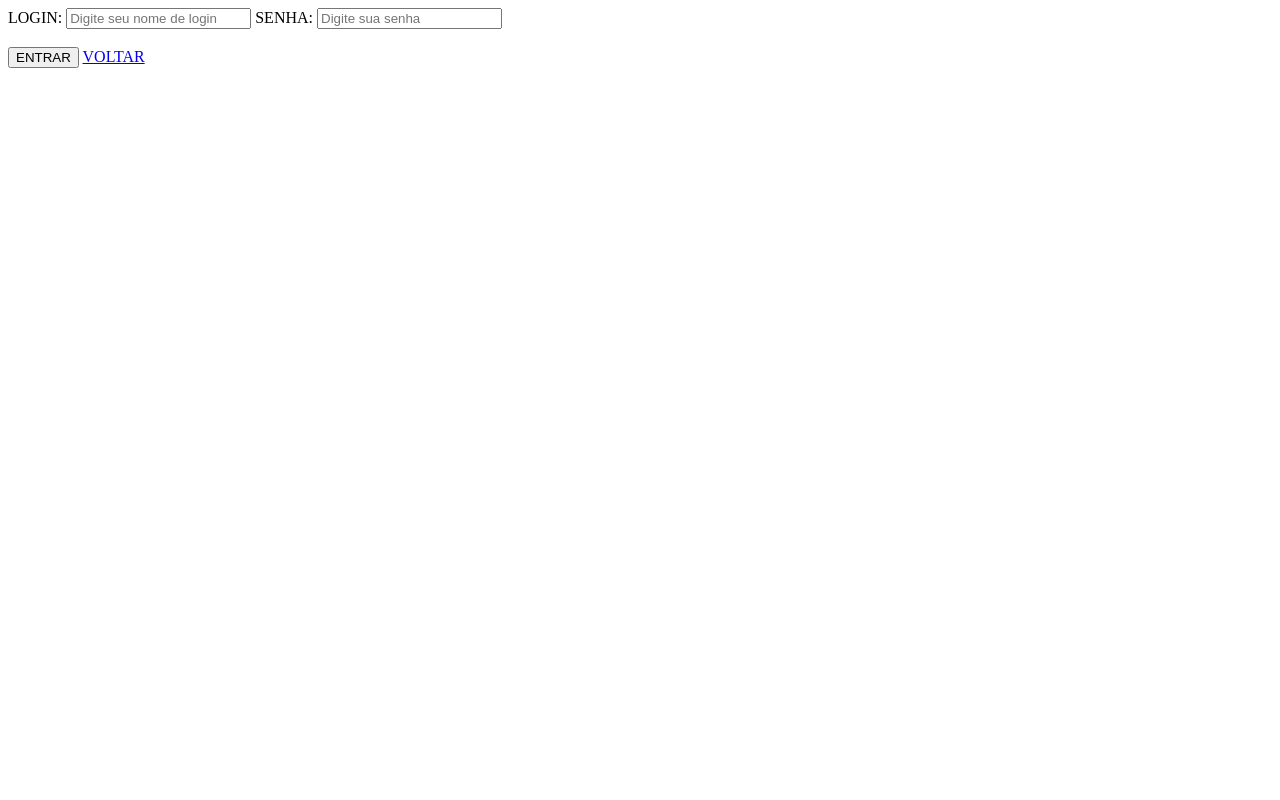
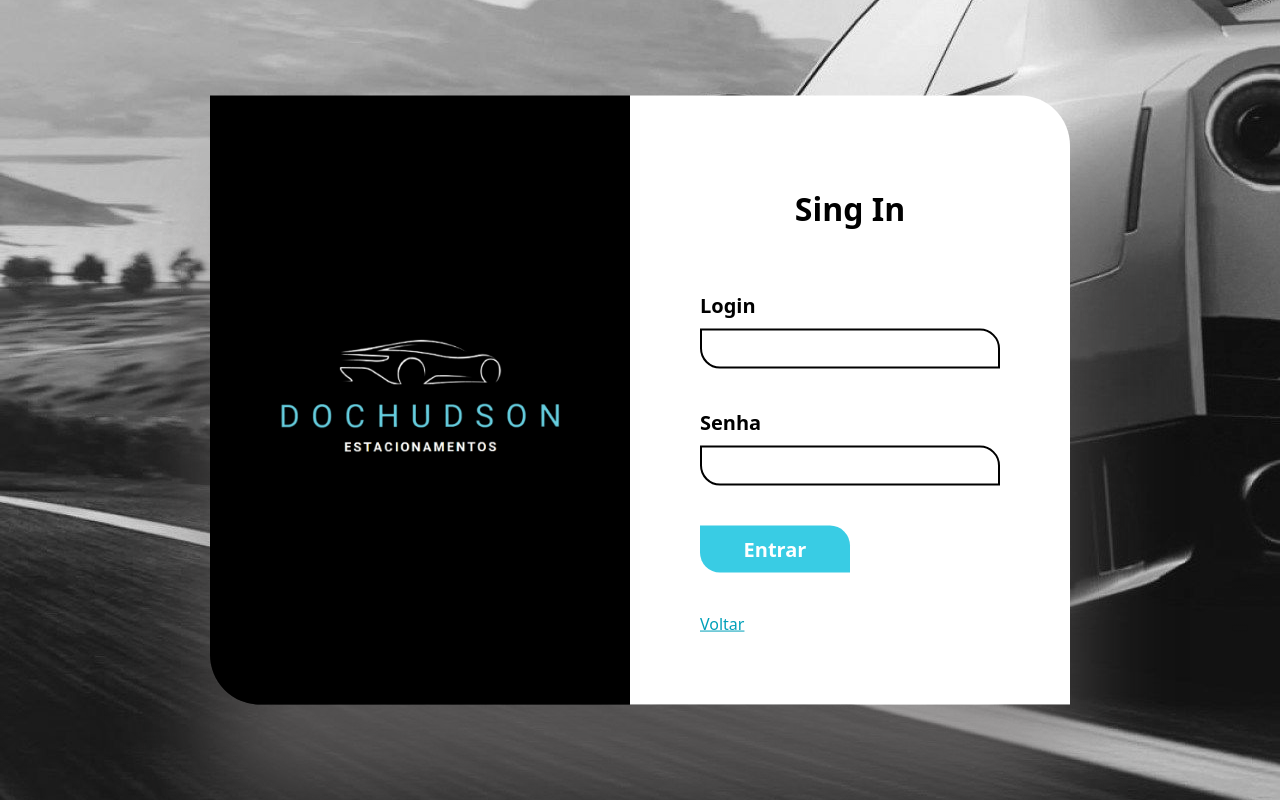
Before and after one commit to MayckL2/Projeto-Sergio, a PHP site: page /Frontend/BackendPages/login.php in a window 1280 px wide. Run offline with PHP 8.4, Linux system fonts and the light colour scheme.

Commit message:
Adicionando o css do login

```diff
--- /dev/null
+++ b/Frontend/BackendPages/cssBack/login.css
@@ -0,0 +1,125 @@
+*{
+    font-family: system-ui, -apple-system, BlinkMacSystemFont, 'Segoe UI', Roboto, Oxygen, Ubuntu, Cantarell, 'Open Sans', 'Helvetica Neue', sans-serif;
+    box-sizing: border-box;
+}
+
+body{
+    background-image: url(../img/fundoLogin.png);
+    background-repeat: no-repeat;
+    background-position: center ;
+}
+
+
+.box-conteudo{
+    display: flex;
+    position: absolute;
+    top: 50%;
+    left: 50%;
+    transform: translate(-50%, -50%);
+    box-shadow: 0 100px 100px rgba(122, 118, 118, 0.6);
+    border-radius: 0 50px 0 50px;
+
+
+}
+
+
+.imagem-logo{
+    background-color: black;
+    display: flex;
+    align-items: center;
+    justify-content: center;
+    border-radius: 0 0 0 50px;
+    padding: 35px;
+}
+
+img{
+    width: 350px;
+}
+
+form{
+    display: flex;
+    flex-direction: column;
+    background-color:#ffffff;
+    border-radius: 0 50px 0 0;
+    padding: 70px;
+    gap: 40px;
+}
+
+form h1{
+    text-align: center;
+}
+
+label{
+    font-weight: 700;
+    font-size: 20px;
+}
+
+input[type="text"],
+input[type="password"] {
+    width: 300px;
+    height: 40px;
+    border-radius: 0 20px 0 20px;
+    padding-left: 25px;
+    margin-top:  10px;
+    outline: none;
+    background: none;
+    border: 2px solid black;
+    font-weight: bold;
+
+
+}
+
+p{
+text-align: center;
+    margin: 0;
+    padding: 0;
+    color: #E14646;
+}
+
+
+input[type="submit"]{
+    padding: 10px;
+    width: 150px;
+    border-radius: 0 20px 0 20px;
+    outline: none;
+    border: none;
+    background-color: #39CCE4;
+    color: #ffffff;
+    font-size: 20px;
+    font-weight: 600;
+    cursor: pointer;
+    transition: 0.5s;
+
+}
+
+input[type="submit"]:hover{
+    background-color: #00B6D4;
+    box-shadow: 0 5px 5px rgba(0, 0, 0, 0.2);
+    border-radius: 0 30px 0 30px;
+
+}
+
+.voltar{
+    color: #00a0b9;
+}
+
+
+@media(max-width: 900px) {
+    .imagem-logo{
+        display: none;
+    }
+
+    form{
+        border-radius: 0;
+    }
+}
+
+@media (max-width: 450px) {
+    input[type="text"],
+    input[type="password"]{
+        width: auto;
+        height: auto;
+    }
+
+
+}
--- a/Frontend/BackendPages/login.php
+++ b/Frontend/BackendPages/login.php
@@ -2,11 +2,6 @@
 session_start();
 include_once("../../rotas.php"); // Inclui o arquivo de rotas
 include_once($connRoute); // Inclui o arquivo de conexao
-
-if (isset($_SESSION['msg'])) {
-    echo $_SESSION['msg'];
-    unset($_SESSION['msg']);
-}
 ?>
 
 <!DOCTYPE html>
@@ -16,27 +11,59 @@ if (isset($_SESSION['msg'])) {
     <meta charset="UTF-8">
     <meta http-equiv="X-UA-Compatible" content="IE=edge">
     <meta name="viewport" content="width=device-width, initial-scale=1.0">
-    <title>Document</title>
+    <title>Login</title>
+
+    <link rel="stylesheet" href="./cssBack/login.css">
 </head>
 
 
 
 <body>
+    <div class="container box-conteudo">
 
-    <form action="<?php echo $procLoginRoute; ?>" method="post">
+        <div class="imagem-logo">
+            <a href=""><img src="img/logo.png" alt="./"></a>
+        </div>
 
-        <label for="login">LOGIN: </label>
-        <input type="text" name="login" placeholder="Digite seu nome de login">
+        <form action="<?php echo $procLoginRoute; ?>" method="post">
 
-        <label for="senha">SENHA: </label>
-        <input type="password" name="senha" placeholder="Digite sua senha"> <br><br>
+            <h1>Sing In</h1>
+
+            <?php
+
+                if (isset($_SESSION['msg'])) {
+                    echo $_SESSION['msg'];
+                    unset($_SESSION['msg']);
+                }
+
+            ?>
+
+            <div class="login">
+
+                <label for="login">Login </label>
+                <br>
+                <input type="text" name="login">
+
+            </div>
+
+            <div class="senha">
+
+                <label for="senha">Senha </label>
+                <br>
+                <input type="password" name="senha" >
+
+            </div>
 
 
-        <input type="submit" value="ENTRAR">
-        <a href=<?php echo $homeRoute; ?>>VOLTAR</a>
 
 
-    </form>
+            <input type="submit" value="Entrar">
+            <a class="voltar" href=<?php echo $homeRoute; ?>>Voltar</a>
+
+
+        </form>
+
+    </div>
 
 </body>
 
```
Also changed, not shown: Frontend/BackendPages/cadFuncionario.php (line endings or trailing spaces), Frontend/BackendPages/cssBack/modalfechamento.css (line endings or trailing spaces), Frontend/BackendPages/enginefechamento.js (line endings or trailing spaces), Frontend/BackendPages/historico.php (line endings or trailing spaces), Frontend/BackendPages/img/fundoLogin.png (added), Frontend/BackendPages/registro.php (line endings or trailing spaces).
